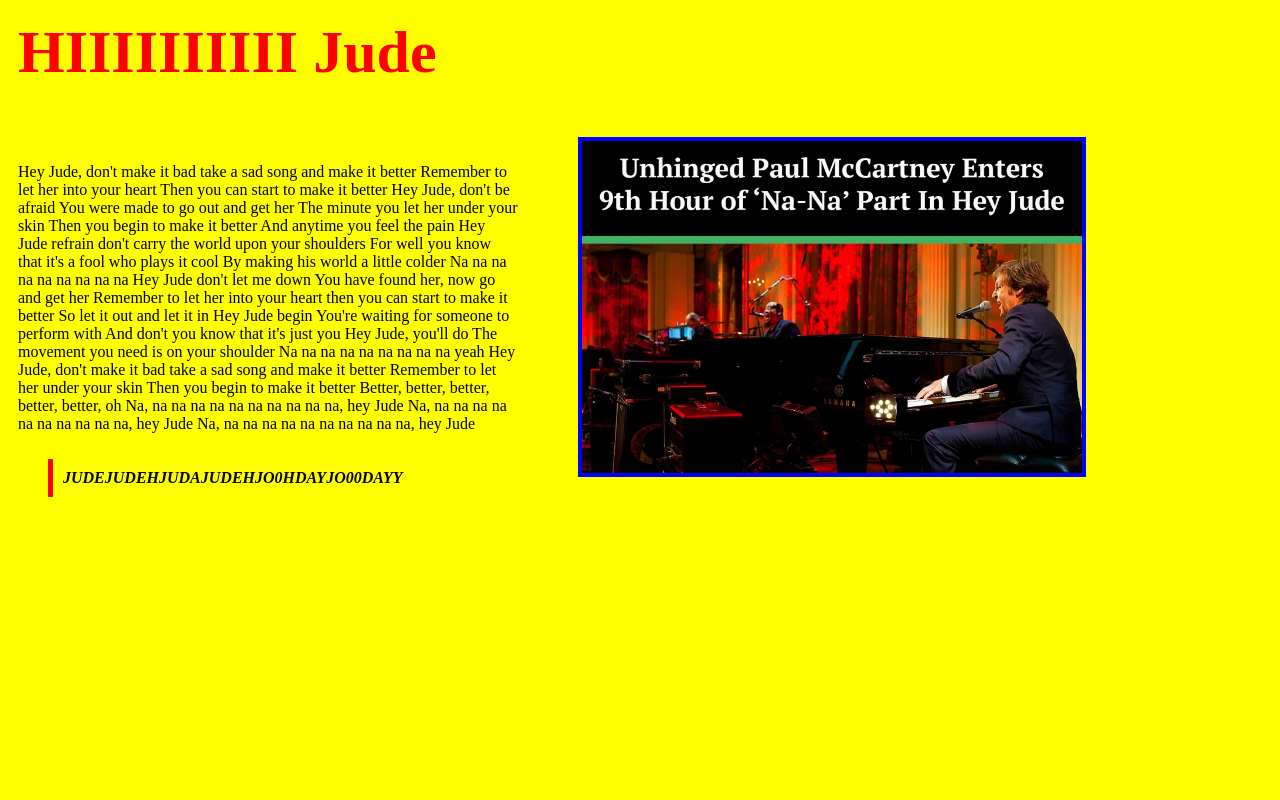
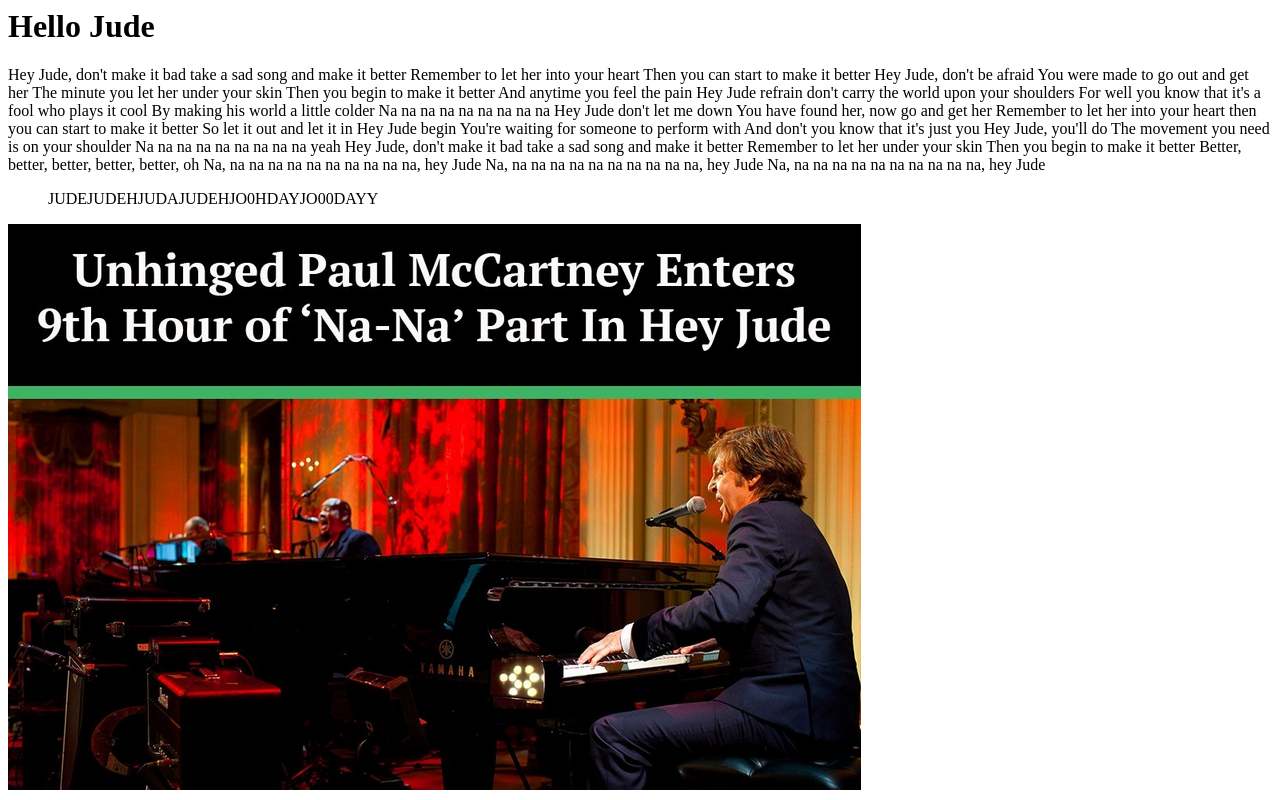
Before and after one commit to vinayakagrawal001/Hello-Jude, a plain HTML site: page index.html in a window 1280 px wide. Drawn offline with Linux system fonts and the light colour scheme.

Commit message:
Remove styles

```diff
--- a/files/styles.css
+++ b/files/styles.css
@@ -1,38 +1 @@
-h1 {
-    color: red;
-    font-size: 60px;
-    font-weight: bold;
-    padding: 10px;
-}
-
-p {
-    max-width: 500px;
-    padding: 10px;
-}
-
-#hey-jude > img {
-    border: 4px;
-    border-style: solid;
-    border-color: blue;
-    width: 500px;
-}
-
-body {
-    background-color: yellow;
-}
-
-blockquote {
-    border-left: 5px solid red;
-    font-style: italic;
-    font-weight: bold;
-    padding: 10px;
-}
-
-.two-column {
-    display: flex;
-    flex-direction: row;
-    justify-content: left;
-    /* Spacing between columns */
-    gap: 50px;
-    width: 100%;
-}
+/* Add your styles here */
--- a/index.html
+++ b/index.html
@@ -4,7 +4,7 @@
         <link rel="stylesheet" href="files/styles.css">
     </head>
     <body>
-        <h1>HIIIIIIIIII Jude</h1>
+        <h1>Hello Jude</h1>
         <section class="two-column">
             <div class="right">
                 <p> Hey Jude, don't make it bad take a sad song and make it better
```
Also changed, not shown: files/act1.png (added), files/act1un.png (added).
